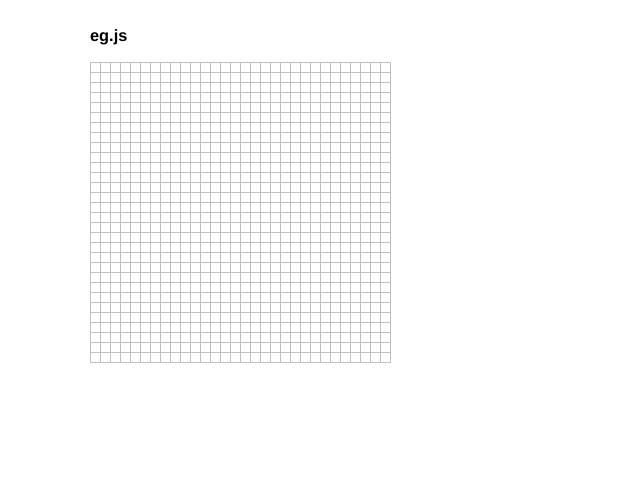
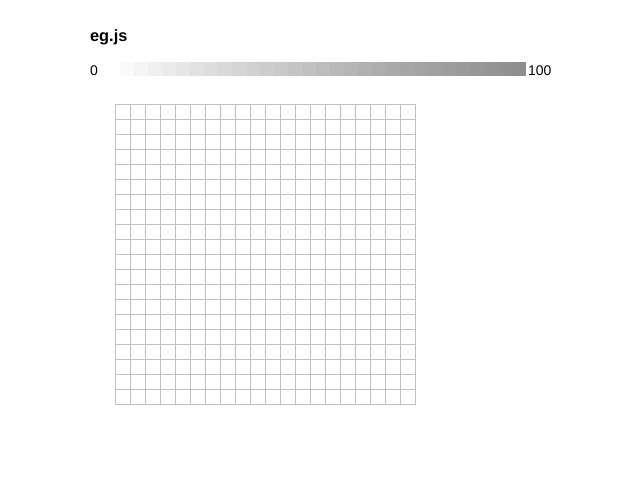
Before and after one commit to drio/eg.js, a plain HTML site: page src/client/index.html in a window 1280 px wide. Shown: the whole page, without its empty margins (100-740 px from the left). Drawn offline with Linux system fonts and the light colour scheme.

Commit message:
* Adding palette used in the heatmap.

```diff
--- a/src/client/css/style.css
+++ b/src/client/css/style.css
@@ -9,6 +9,47 @@ body {
   overflow-y: scroll;
   width: 900px;
   margin: auto;
+}
+
+#pmin {
+  border: 0px solid;
+  border-color:black;
+  width: 14px;
+  height: 14px;
+  float: left;
+  padding-right: 2px;
+}
+
+#pmax {
+  float: left;
+  border: 0px solid;
+  border-color:black;
+  width: 24px;
+  height: 14px;
+  padding-left: 2px;
+}
+
+#color-chart {
+  float: left;
+  border: 0px solid;
+  border-color:black;
+}
+
+.color.palette {
+  position: relative;
+}
+
+.color.palette .label {
+  position: absolute;
+  line-height: 54px;
+  left: .4em;
+  color: #000;
+}
+
+.color.palette .swatch {
+  display: inline-block;
+  width: 14px;
+  height: 14px;
 }
 
 .circle {
--- a/src/client/index.html
+++ b/src/client/index.html
@@ -12,11 +12,19 @@
   <body>
     <!-- <p> <a onclick="chart = Plots.update(chart, Plots.dotplot)" href="#">update</a> </p> -->
     <h3> eg.js </h3>
-    <div id="heatmap"></div>
+    <section id="min-max-color">
+      <div id="pmin"></div>
+      <div id="color-chart"></div>
+      <div id="pmax"></div>
+    </section>
+    <section id="heatmap"></section>
+
     <script type="text/javascript">
       console.log("Starting js...");
       heatmap.empty(heatmap.random_data(), {}, "#heatmap");
+      heatmap.display_palette();
     </script>
+
   </body>
 
 </html>
--- a/src/client/js/app.js
+++ b/src/client/js/app.js
@@ -1,20 +1,43 @@
 var heatmap = {};
 
+heatmap.cc_sel     = "#color-chart"; // color-chart section id
 heatmap.sel        = "#heatmap";
 heatmap.chart      = null;
-heatmap.size       = 30;
+heatmap.size       = 20;
 heatmap.domain_max = 100;
 heatmap.range_max  = 100;
 heatmap.random     = function(m) { return Math.floor((Math.random()*m)+1); };
+heatmap.trans_x    = 25,
+heatmap.trans_y    = 25;
+
+// Display the palette
+heatmap.display_palette = function() {
+  var range = heatmap.scale.range();
+
+  var palette = d3.select(heatmap.cc_sel)
+                  .append("div")
+                    .attr("class", "color palette");
+
+  var swatch = palette.selectAll(".swatch")
+                  .data(range)
+                  .enter().append("div")
+                    .attr("class", "swatch")
+                    .style("background", String);
+
+  // Add text for the start/end of the pallete values
+  d3.select("#pmin").text(0);
+  d3.select("#pmax").text(heatmap.domain_max);
+};
 
 // Generate a range of colors for the scale
-heatmap.gen_range = function(n_colors) {
-  var white = d3.rgb("white"), i, new_color, range = [];
+heatmap.gen_range = function() {
+  var n_colors = 30,
+      white = d3.rgb("white"), i, new_color, range = [];
 
   range.push(white.toString());
   new_color = white;
   for(i=0; i<n_colors-1; i++) {
-    new_color = new_color.darker(3);
+    new_color = new_color.darker(0.05);
     range.push(new_color.toString());
   }
   return range;
@@ -22,7 +45,7 @@ heatmap.gen_range = function(n_colors) {
 
 heatmap.scale = d3.scale.linear()
   .domain([0, heatmap.domain_max])
-  .range(heatmap.gen_range(heatmap.range_max));
+  .range(heatmap.gen_range());
 
 // Build a string to id a particular cell in the heatmap
 heatmap.s_cell = function(cell) {
@@ -30,18 +53,19 @@ heatmap.s_cell = function(cell) {
 };
 
 heatmap.empty = function (data, extras, sel) {
-  var width  = typeof extras.width   === 'undefined' ? 800 : extras.width,
-      height = typeof extras.height  === 'undefined' ? 700 : extras.height;
+  var width   = typeof extras.width   === 'undefined' ? 600 : extras.width,
+      height  = typeof extras.height  === 'undefined' ? 400 : extras.height;
 
-  var cell_size = 10;
+  var cell_size = 15;
 
   heatmap.chart = d3.select(heatmap.sel)
         .append("svg")
          .attr("class", "chart")
          .attr("width", width)
          .attr("height", height)
-       .append("g");
-       //  .attr("transform", "translate(" + trans_x + "," + trans_y + ")"); // Move the points in the object by (x, y)
+       .append("g")
+         .attr("transform",
+               "translate(" + heatmap.trans_x + "," + heatmap.trans_y + ")"); // Move the points in the object by (x, y)
 
   heatmap.chart.selectAll("rect")
     .data(data)
```
